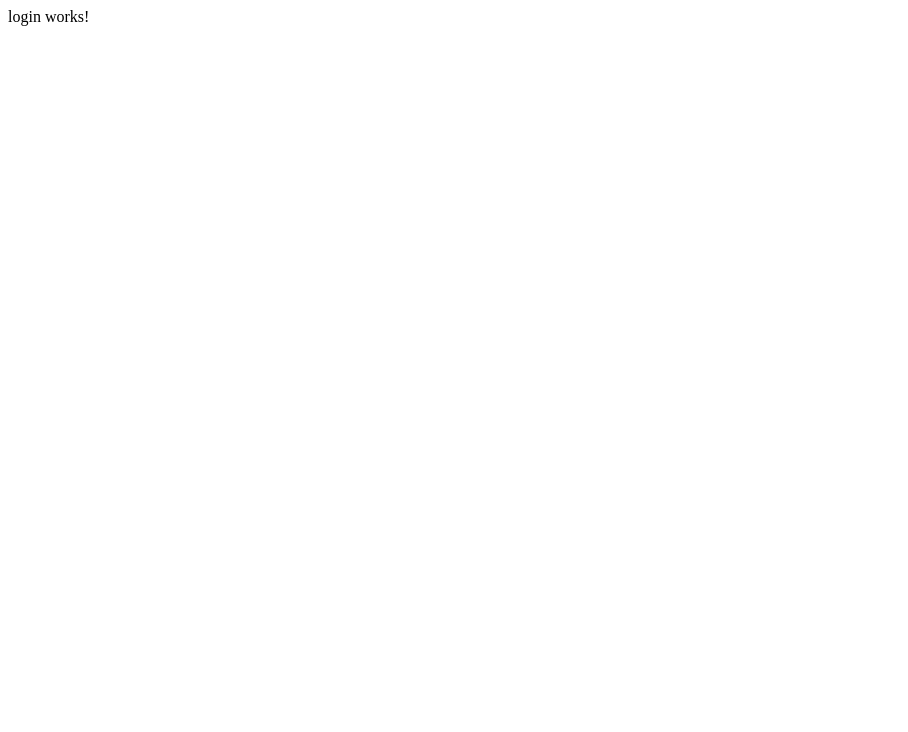
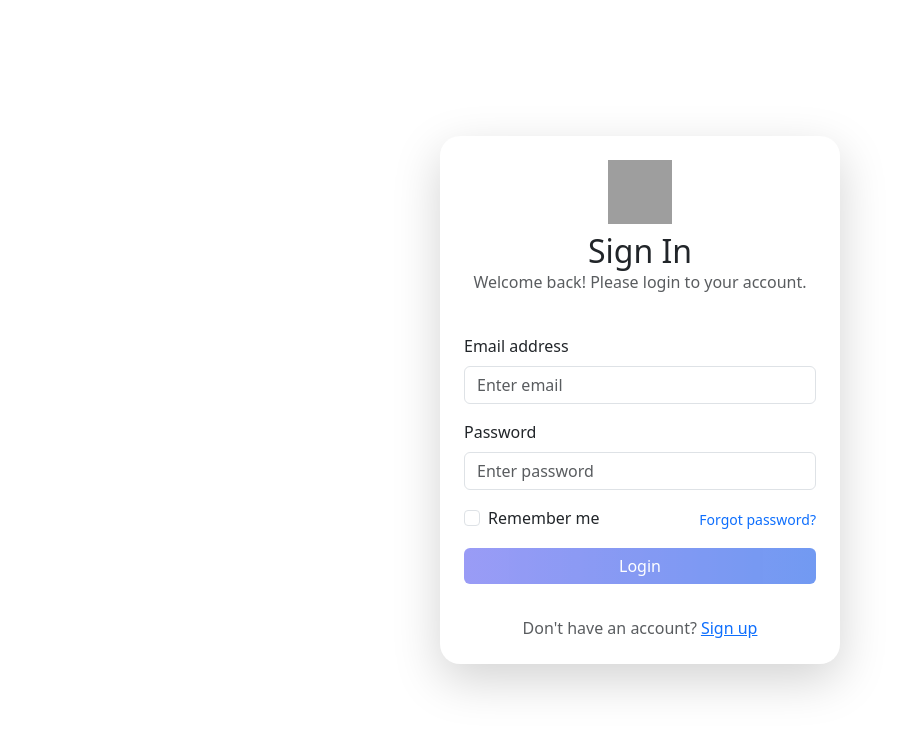
Before and after one commit to SupritVaidya/guruSeva, an Angular app: page / in a window 1280 px wide. Shown: the top 732 px of the page, without its empty margins (0-908 px from the left). Built offline with nearby package versions, Linux system fonts and the light colour scheme; grey boxes are pictures that could not be loaded.

Commit message:
Login page changes

```diff
--- a/angular.json
+++ b/angular.json
@@ -30,6 +30,7 @@
               }
             ],
             "styles": [
+              "node_modules/bootstrap/dist/css/bootstrap.min.css",
               "src/styles.scss"
             ]
           },
@@ -88,6 +89,7 @@
               }
             ],
             "styles": [
+              "node_modules/bootstrap/dist/css/bootstrap.min.css",
               "src/styles.scss"
             ]
           }
--- a/package.json
+++ b/package.json
@@ -28,6 +28,7 @@
     "@angular/forms": "^20.3.0",
     "@angular/platform-browser": "^20.3.0",
     "@angular/router": "^20.3.0",
+    "bootstrap": "^5.3.8",
     "rxjs": "~7.8.0",
     "tslib": "^2.3.0",
     "zone.js": "~0.15.0"
--- a/src/app/login/login.html
+++ b/src/app/login/login.html
@@ -1 +1,31 @@
-<p>login works!</p>
+<div class="container d-flex align-items-center justify-content-center min-vh-100">
+	<div class="card shadow-lg p-4" style="width: 100%; max-width: 400px;">
+		<div class="text-center mb-4">
+			<img src="https://cdn-icons-png.flaticon.com/512/5087/5087579.png" alt="Login Icon" width="64" height="64" class="mb-2">
+			<h2 class="mb-0">Sign In</h2>
+			<p class="text-muted">Welcome back! Please login to your account.</p>
+		</div>
+		<form (ngSubmit)="onSubmit()" #loginForm="ngForm" autocomplete="off">
+			<div class="mb-3">
+				<label for="email" class="form-label">Email address</label>
+				<input type="email" id="email" name="email" class="form-control" required [(ngModel)]="email" placeholder="Enter email">
+			</div>
+			<div class="mb-3">
+				<label for="password" class="form-label">Password</label>
+				<input type="password" id="password" name="password" class="form-control" required [(ngModel)]="password" placeholder="Enter password">
+			</div>
+			<div class="d-flex justify-content-between align-items-center mb-3">
+				<div class="form-check">
+					<input class="form-check-input" type="checkbox" id="rememberMe" name="rememberMe" [(ngModel)]="rememberMe">
+					<label class="form-check-label" for="rememberMe">Remember me</label>
+				</div>
+				<a href="#" class="small text-decoration-none">Forgot password?</a>
+			</div>
+			<button type="submit" class="btn btn-primary w-100" [disabled]="!loginForm.form.valid">Login</button>
+		</form>
+		<div class="text-center mt-3">
+			<span class="text-muted">Don't have an account?</span>
+			<a href="#" class="ms-1">Sign up</a>
+		</div>
+	</div>
+</div>
--- a/src/app/login/login.scss
+++ b/src/app/login/login.scss
@@ -0,0 +1,26 @@
+
+body {
+	background: #e0e7ff !important;
+}
+.container {
+	background: none !important;
+}
+.card {
+	background: #fff;
+}
+.card {
+	border-radius: 1.25rem;
+	border: none;
+}
+input:focus, .form-control:focus {
+	box-shadow: 0 0 0 0.2rem rgba(13,110,253,.25);
+	border-color: #86b7fe;
+}
+button.btn-primary {
+	background: linear-gradient(90deg, #6366f1 0%, #2563eb 100%);
+	border: none;
+	transition: background 0.3s;
+}
+button.btn-primary:hover {
+	background: linear-gradient(90deg, #2563eb 0%, #6366f1 100%);
+}
--- a/src/app/login/login.ts
+++ b/src/app/login/login.ts
@@ -1,12 +1,20 @@
 import { Component } from '@angular/core';
+import { FormsModule } from '@angular/forms';
 
 @Component({
   selector: 'app-login',
   standalone: true,
-  imports: [],
+  imports: [FormsModule],
   templateUrl: './login.html',
   styleUrl: './login.scss',
 })
 export class Login {
+  email = '';
+  password = '';
+  rememberMe = false;
 
+  onSubmit() {
+    // For demo: just alert the form values
+    alert(`Email: ${this.email}\nPassword: ${this.password}\nRemember Me: ${this.rememberMe}`);
+  }
 }
```
Also changed, not shown: 1 other file (tests, documents, lock files or other folders).
